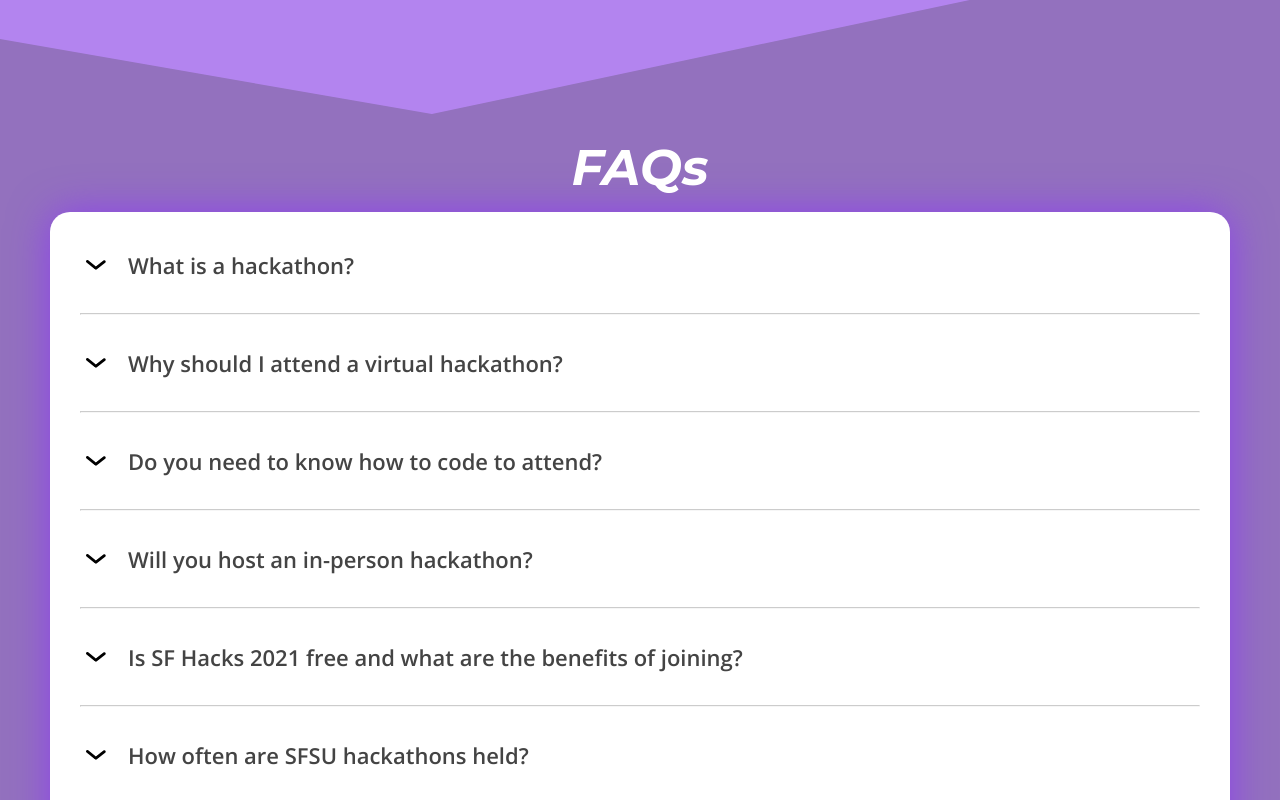
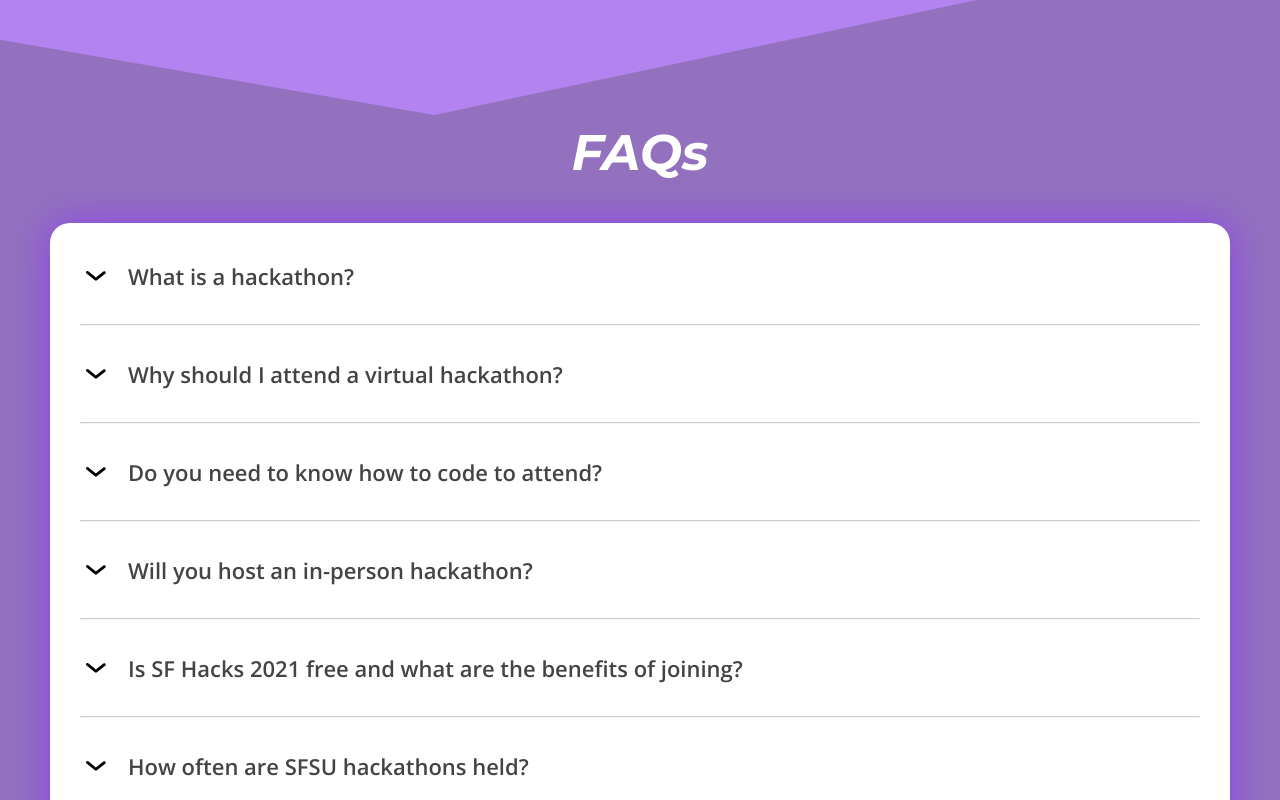
Before and after one commit to sf-hacks-admin/2021website, a React (Create React App) app in the folder app/: page / in a window 1280 px wide. Shown: the part 5620-6420 px from the top of the page. Built offline with nearby package versions, Linux system fonts and the light colour scheme.

Commit message:
Added margins for FAQ and Sponsors

```diff
--- a/app/src/screens/FAQSection.js
+++ b/app/src/screens/FAQSection.js
@@ -84,7 +84,7 @@
       style={{ backgroundImage: `url(${faqBackground})`}}
     >
       <div className="title">
-        <span className="heading-2" style={{color:"white", marginTop:"-90px"}}>FAQs</span>
+        <span className="heading-2" style={{color:"white", marginTop:"-90px", marginBottom:"40px"}}>FAQs</span>
       </div>
       <div className="div-shadow" style={{ background: "white", borderRadius: 20, padding: "10px 0 30px 0" }}>
         {faqs.map(faq => (
--- a/app/src/screens/SponsorsSection.js
+++ b/app/src/screens/SponsorsSection.js
@@ -175,7 +175,7 @@
     >
       <div>
         <div className="title" style={{ paddingBottom: "20px" }}>
-          <span className="heading-2" style={{color:"white", marginTop:"-60px"}}>SPONSORS</span>
+          <span className="heading-2" style={{color:"white", marginTop:"-60px", marginBottom:"30px"}}>SPONSORS</span>
         </div>
         <div
           className="sponsor-style div-shadow"
```
